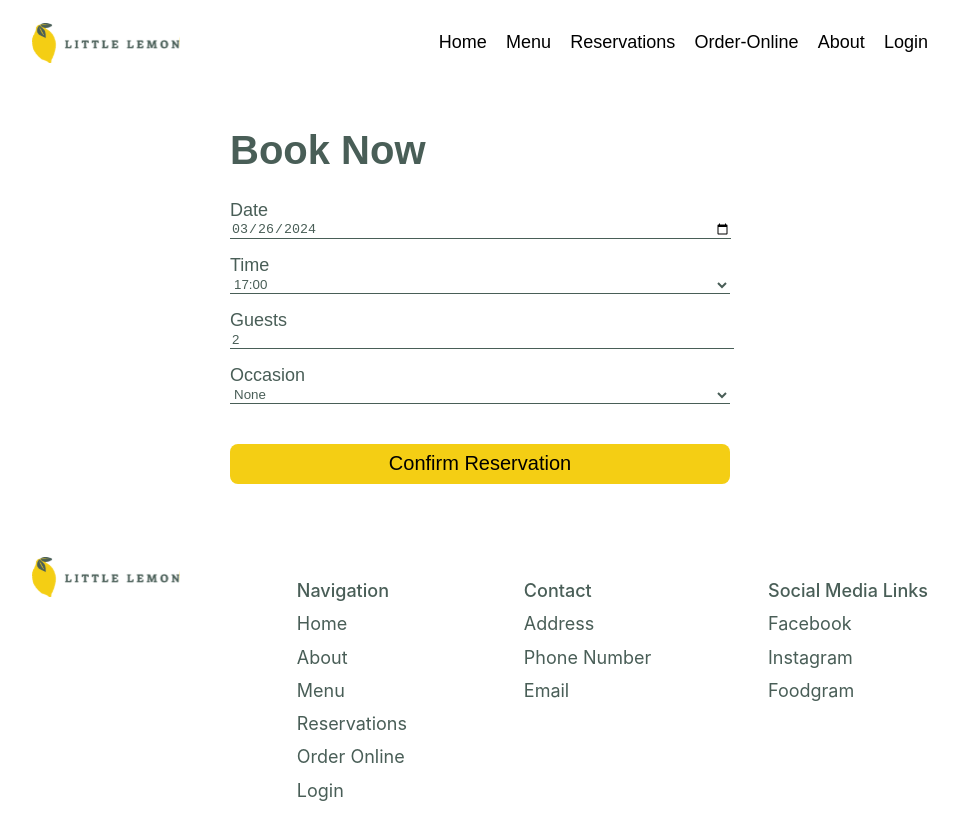
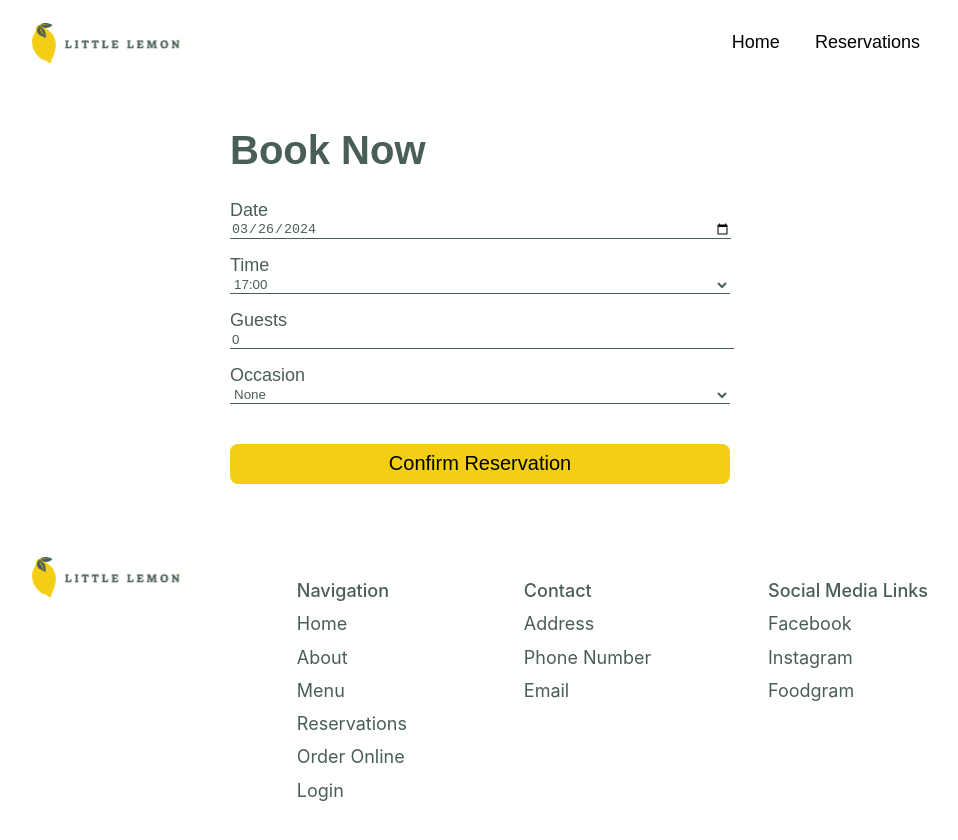
Before and after one commit to Iryna-L/react-meta-course, a React (Create React App) app: page /booking in a window 1280 px wide. Shown: the whole page, without its empty margins (160-1118 px from the left). Built offline with nearby package versions, Linux system fonts and the light colour scheme.

Commit message:
add clear form

```diff
--- a/src/App.css
+++ b/src/App.css
@@ -28,10 +28,18 @@ header>div>ul>li {
   cursor: pointer;
 }
 
-header>div>ul>li>a {
+header .nav-link a {
   text-decoration: none;
   color: black;
   font-size: 18px;
+  border-radius: 8px;
+  padding: 8px;
+  transition: all 0.2s ease;
+}
+
+header .nav-link a:hover {
+  cursor: pointer;
+  background-color: #F4CE14;
 }
 
 #hero {
@@ -404,10 +412,6 @@ input[type=submit], button[type=submit] {
     width: 90vw;
   }
 
-  header>div>ul {
-    display: none;
-  }
-
   #hero {
     position: static;
   }
--- a/src/components/Booking/BookingForm.js
+++ b/src/components/Booking/BookingForm.js
@@ -9,9 +9,9 @@ const BookingForm = ({ availableTimes, setAvailableTimes, submitForm }) => {
   const DD = initDate.getDate().toString().padStart(2, '0');
 
   const [date, setDate] = useState(`${YYYY}-${MM}-${DD}`);
-  const [time, setTime] = useState('17:00');
-  const [guests, setGuests] = useState(2);
-  const [occasion, setOccasion] = useState('none');
+  const [time, setTime] = useState('');
+  const [guests, setGuests] = useState(0);
+  const [occasion, setOccasion] = useState('');
 
   const schema = Yup.object().shape({
     date: Yup.date().required('Date is required').min(new Date(), 'Date must be in the future'),
@@ -26,7 +26,6 @@ const BookingForm = ({ availableTimes, setAvailableTimes, submitForm }) => {
       return true;
     } catch (errors) {
       alert(errors)
-      console.error(errors);
       return false;
     }
   };
@@ -42,6 +41,7 @@ const BookingForm = ({ availableTimes, setAvailableTimes, submitForm }) => {
         occasion: occasion
       };
       submitForm(reservation);
+      clearForm()
     }
   };
 
@@ -49,6 +49,13 @@ const BookingForm = ({ availableTimes, setAvailableTimes, submitForm }) => {
     setDate(e.target.value);
     setAvailableTimes({ setBookingDate: new Date(e.target.value) });
   };
+
+  const clearForm = () => {
+    setDate(`${YYYY}-${MM}-${DD}`)
+    setTime('')
+    setGuests(0)
+    setOccasion('')
+  }
 
   return (
     <form onSubmit={handleSubmit} aria-label="Booking Form">
--- a/src/components/Header.js
+++ b/src/components/Header.js
@@ -7,12 +7,8 @@ const Header = () => {
       <div className="container">
         <img src={Logo} alt="Little Lemon logo" />
         <ul>
-          <li><Link to="/">Home</Link></li>
-          <li><Link to="/">Menu</Link></li>
-          <li><Link to="/">Reservations</Link></li>
-          <li><Link to="/">Order-Online</Link></li>
-          <li><Link to="/">About</Link></li>
-          <li><Link to="/">Login</Link></li>
+          <li className='nav-link'><Link to="/">Home</Link></li>
+          <li className='nav-link'><Link to="/booking">Reservations</Link></li>
         </ul>
       </div>
     </header>
```
Also changed, not shown: src/App.js (+0 -20 lines).
